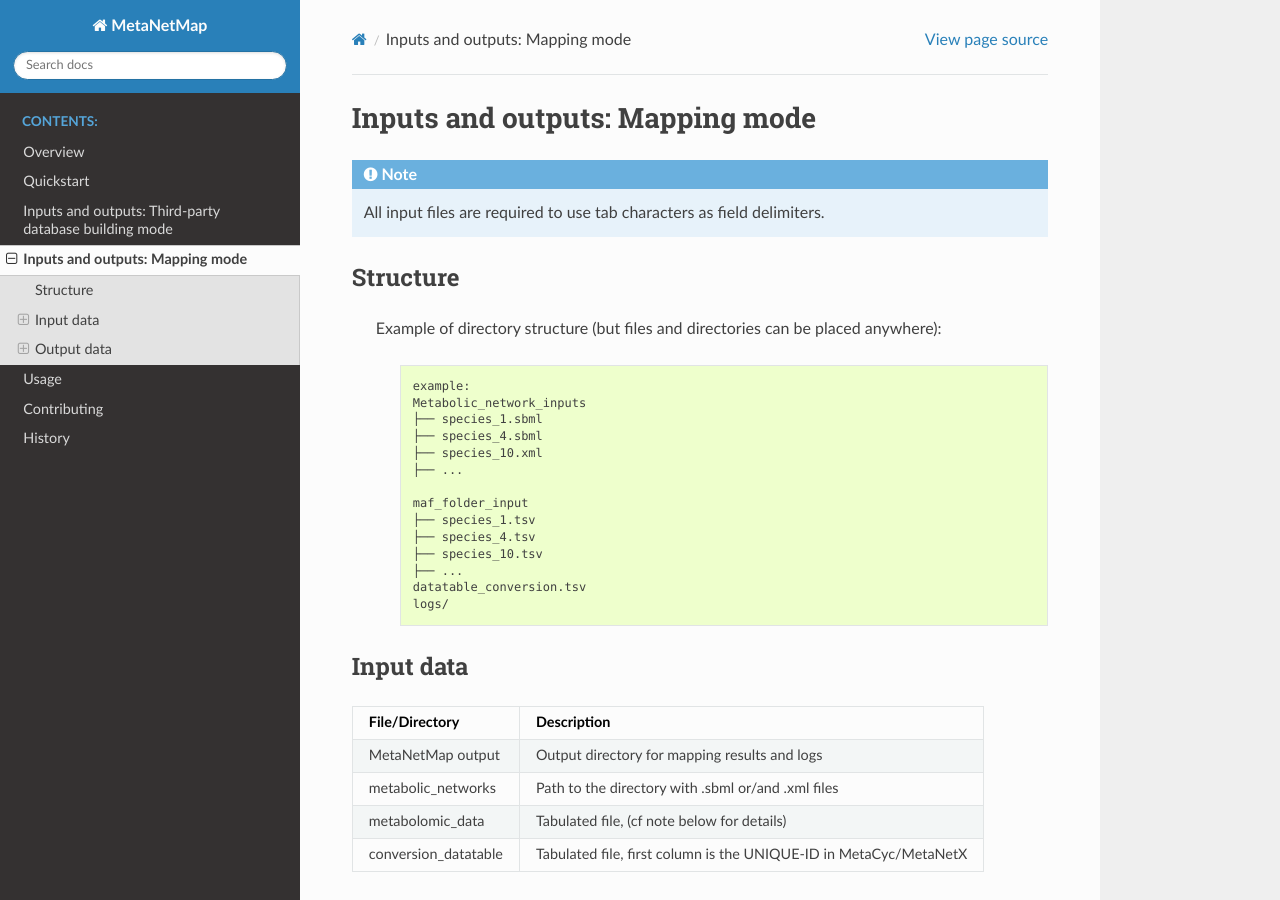
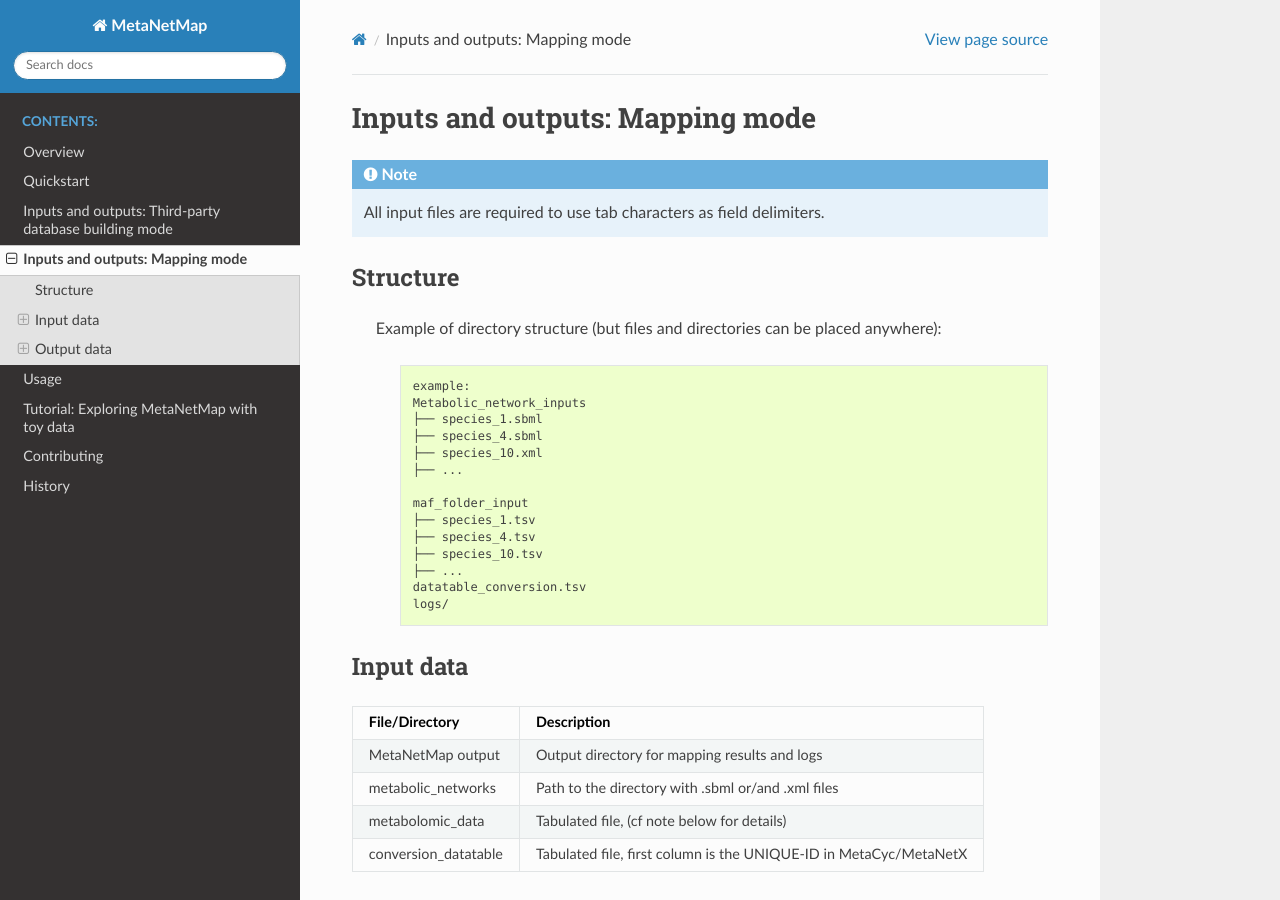
Before and after one commit to coraliemuller/metanetmap, a Sphinx documentation site: the page built from docs/inp_out_mapping.rst, in a window 1280 px wide and 900 px high. Built offline with Sphinx 7.4.7 and the Read the Docs theme 3.1.0, drawn with Linux system fonts in a browser that asks for light colours; pages that are not in the unit, such as notebooks, are missing from menus.

Commit message:
update docs

```diff
--- a/docs/index.rst
+++ b/docs/index.rst
@@ -11,6 +11,7 @@
    inp_out_build
    inp_out_mapping
    usage
+   tutorial
    modules
    contributing
    authors
--- a/docs/inp_out_mapping.rst
+++ b/docs/inp_out_mapping.rst
@@ -61,7 +61,7 @@
        ``BIGG``, ``HMDB``, ``METANETX``, ``METACYC``, ``LIGAND-CPD``, ``REFMET``, ``PUBCHEM``, ``CAS``, ``INCHI-KEY``, ``SMILES``
 
 
-  - *Some Key Characteristics (non-exhaustive)*
+  - *Some key characteristics (non-exhaustive)*
   +------------+-------------+------------------------------------+--------------+-------------------------------------------+
   | UNIQUE-ID  | CHEBI       | COMMON-NAME                        | M/Z          | INCHI-KEY                                 |
   +============+=============+====================================+==============+===========================================+
@@ -137,7 +137,7 @@
   - **Datatable conversion MetaCyc**:
   Depending on the selected mode (``metanetx`` or ``metacyc``), the output file name will include the third-party knowledge base as a prefix.
 
-  - Some Column Name are missing (non-exhaustive)
+  - Some column name are missing (non-exhaustive)
    +-----------------+--------+-----------------------+-------------+-------------------------------------------------------------------------------------------------------------------------------------------+----------------+------------------+-----------------+------+--------+
    | **UNIQUE-ID**   | CHEBI  |      COMMON-NAME      | ABBREV-NAME |                                                                 SYNONYMS                                                                  | ADD-COMPLEMENT | MOLECULAR-WEIGHT | MONOISOTOPIC-MW | SEED |  BIGG  |
    +=================+========+=======================+=============+===========================================================================================================================================+================+==================+=================+======+========+
@@ -201,7 +201,7 @@
    - **Datatable conversion metanetx**:
    Depending on the selected mode (``metanetx`` or ``metacyc``), the output file name will include the knowledge base as a prefix.
 
-   - Some Column Name are missing (non-exhaustive)
+   - Some column name are missing (non-exhaustive)
    +---------------+--------------+----------------+------------------+-----------------+------+--------+
    |   UNIQUE-ID   |     CHEBI    | ADD-COMPLEMENT | MOLECULAR-WEIGHT | METACYC         | SEED |  BIGG  |
    +===============+==============+================+==================+=================+======+========+
@@ -254,24 +254,24 @@
 
    The output is a tabular file containing several columns with mapping results and metadata:
 
-   1. **Metabolite Matches**
+   1. **Metabolite matches**
 
       Lists the metabolite names that matched.
       If multiple matches are found for a single input (i.e., duplicates), they are joined using ``_AND_``.
 
-   2. **MetaCyc/MetaNetX UNIQUE-ID Match (from `conversion_datatable`)**
+   2. **MetaCyc/MetaNetX UNIQUE-ID match (from `conversion_datatable`)**
 
       Indicates whether a match was found through the MetaCyc/MetaNetX conversion table using a ``UNIQUE-ID``.
       If two UNIQUE-IDs match the same input, they are separated by ``_AND_`` and flagged as uncertain.
       These entries are also reflected in the **partial** column due to ambiguity.
 
-   3. **Input File Match (metabolomics data)**
+   3. **Input file match (metabolomics data)**
 
       In **classic mode**, this column shows the identifier from the input file that matched with the SBML model.
       In **community mode**, this column contains a list (e.g., ``[data1, data4]``) indicating the specific files in which matches were found.
       Additional details about the exact identifiers used in the networks can be found in the logs.
 
-   4. **Partial Match**
+   4. **Partial match**
 
       This column contains any uncertain or ambiguous matches:
 
@@ -283,7 +283,7 @@
 
       These matches require manual review and are also logged in detail.
 
-   5. **Other Columns**
+   5. **Other columns**
 
       The remaining columns correspond to identifiers or metadata from the metabolomics data.
       Each cell contains ``YES`` to indicate that a match was found on the ID of that column in the metabolomics data.
@@ -291,7 +291,7 @@
 
 
 
-   - Some Column Name are missing (non-exhaustive)
+   - Some column name are missing (non-exhaustive)
    +----------------------------------------------------+----------------------+----------------------------+-----------------------+--------------------+-----------------+
    | Metabolites                                        | Match in database    | Match in metabolic         | Partial match         | Match via UNIQUE-ID| Match via CHEBI |
    |                                                    |                      | networks                   |                       |                    |                 |
@@ -325,7 +325,7 @@
 
 
 
-   - Output File Content and Column Structure
+   - Output file content and column structure
    +-------------------------------+------------------------------------------------------------------------------------------------------------------------------------------------------------------------------------------------------------------------------------------------+
    | **Column Name**               | **Description**                                                                                                                                                                                                                                |
    +===============================+================================================================================================================================================================================================================================================+
--- a/docs/usage.rst
+++ b/docs/usage.rst
@@ -80,7 +80,7 @@
 
 
 
-Run Mapping Mode
+Run mapping mode
 ------------------------
 
 After this you can run MetaNetMap in two different modes with a partial match option :
```
Also changed, not shown: other parts of docs/usage.rst (+1 -1 lines), docs/inp_out_build.rst (+5 -5 lines).
